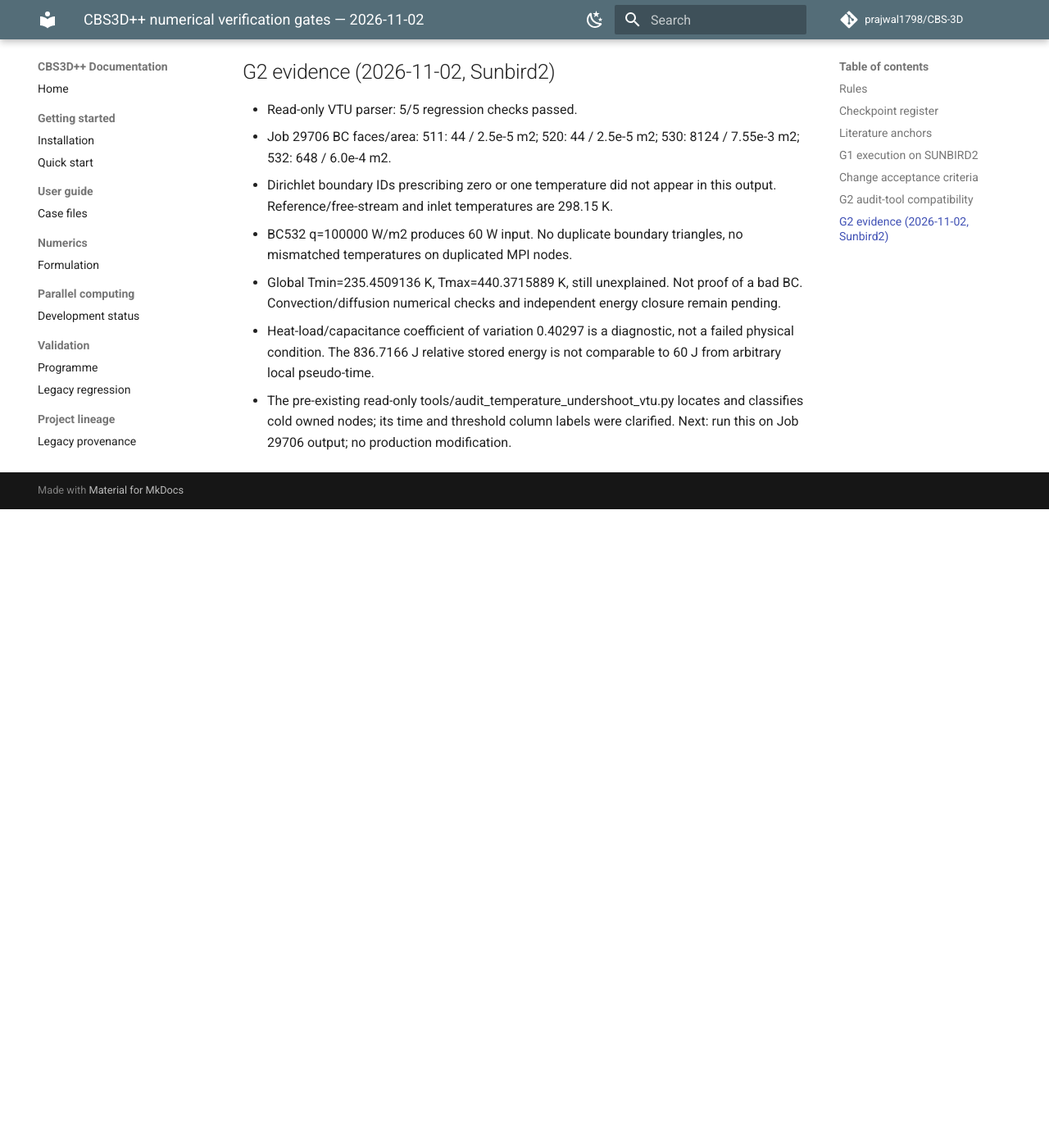
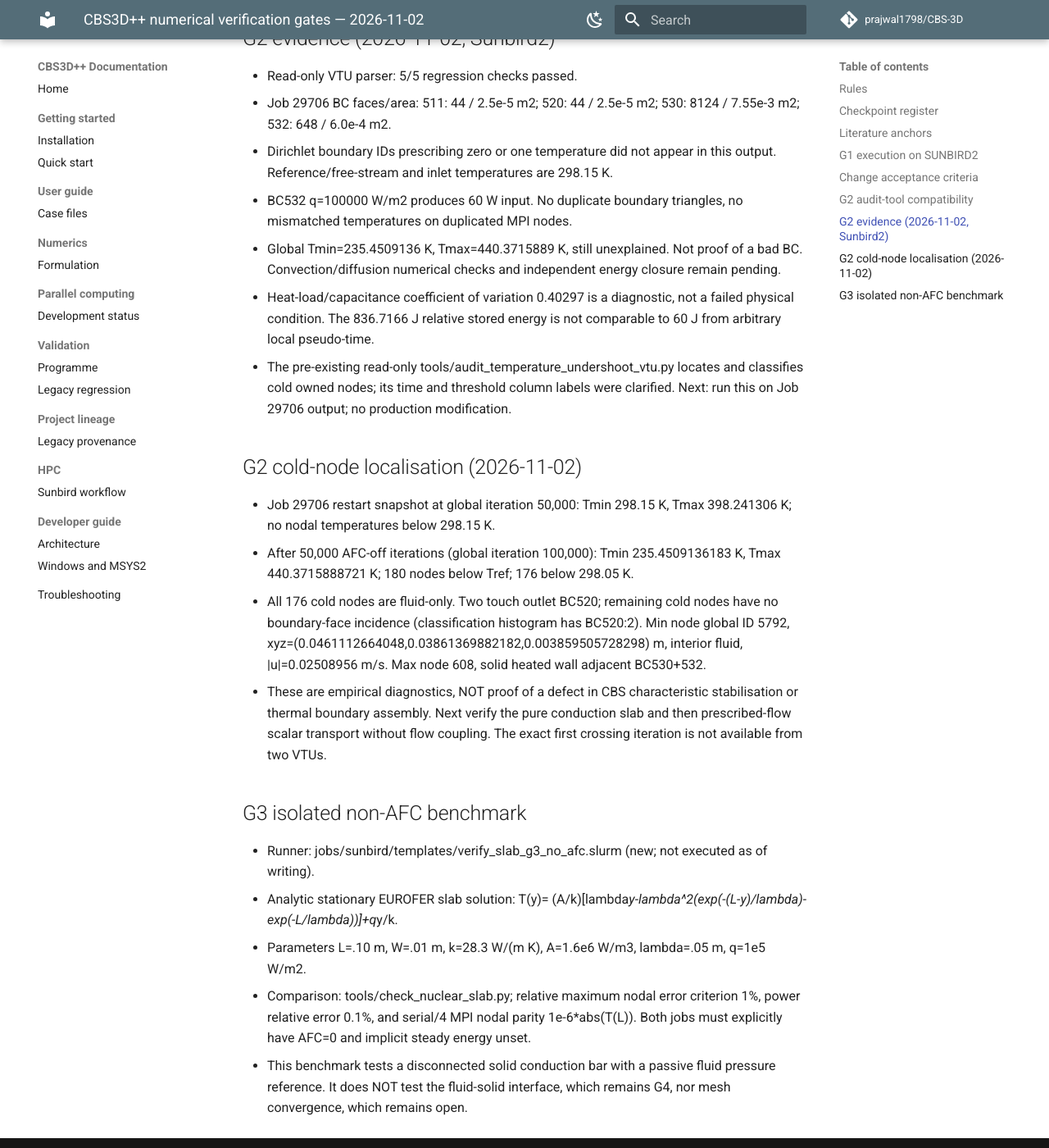
Before and after one commit to prajwal1798/CBS-3D, an MkDocs documentation site: the page built from docs/verification/CBS3D_NUMERICAL_VERIFICATION_GATES.md, in a window 1280 px wide and 1400 px high, scrolled down 3608 px. Shown: the whole window at 82% size. Built offline with MkDocs 1.6.1 and Material for MkDocs 9.7.7, drawn with Linux system fonts in a browser that asks for light colours; comment, search, counter and statistics services are not loaded; before the commit the page ends 4229 px from its top, so only the background shows below that; some of the changed text lies outside the part shown.

Commit message:
docs: record interior-fluid undershoot localisation and add G3 no-AFC slab run

```diff
--- a/docs/verification/CBS3D_NUMERICAL_VERIFICATION_GATES.md
+++ b/docs/verification/CBS3D_NUMERICAL_VERIFICATION_GATES.md
@@ -18,10 +18,10 @@
 | G1b | Exact frozen-velocity element linear operator versus finite-difference residual derivative | All 16 entries agree | Added C++ test; not yet executed |
 | G1c | Lumped thermal mass and timestep diagonal | Code vs direct P1-tet reference with positive entries | PASS: Sunbird2 CTest 3/3 (2026-11-02), shared-node and material masks |
 | G2 | Actual inlet/outlet/wall/interface boundary inventory and flux sign | Every applied BC and flux accounted for | PASS (structural): Job 29706 has only BC 511/520/530/532, 648 BC532 faces = 0.0006 m^2, 60 W applied, zero duplicate faces, zero MPI duplicate mismatch; full global energy closure remains G7 |
-| G3 | Solid-only diffusion | Uniform and linear patch tests; analytical heated slab; mesh refinement | Existing slab check available; re-evaluation pending |
+| G3 | Solid-only diffusion | Uniform/linear patch tests; analytical heated slab; mesh refinement | Standalone serial + 4 MPI non-AFC script added; executable results and mesh refinement pending |
 | G4 | Two-material conduction | Shared interface temperature, weak flux continuity, integrated balance | Pending |
 | G5 | Prescribed-flow scalar transport | Uniform T, analytical convection-diffusion and manufactured solutions | Uniform T check added; remaining pending |
-| G6 | Discrete positivity / DMP | Inspect assembled update matrix and *first* bound violation | Pending; never infer a cause from final Tmin alone |
+| G6 | Discrete positivity / DMP | Inspect assembled update matrix and *first* bound violation | U-channel AFC-off run: 176 cold nodes, ALL fluid-only, zero interface/solid; root mechanism and first crossing unresolved |
 | G7 | Integrated energy and mass | Sources + boundary heat = advection + storage within stated tolerance | Existing balance script; pending for U-channel |
 | G8 | Serial/MPI and restart parity | Independent solutions agree at declared tolerances | Pending |
 | G9 | Time/iteration convergence | Stationary residual, dt-variation and stopping robustness | Pending |
@@ -75,3 +75,18 @@
 - Global Tmin=235.4509136 K, Tmax=440.3715889 K, still unexplained. Not proof of a bad BC. Convection/diffusion numerical checks and independent energy closure remain pending.
 - Heat-load/capacitance coefficient of variation 0.40297 is a diagnostic, not a failed physical condition. The 836.7166 J relative stored energy is not comparable to 60 J from arbitrary local pseudo-time.
 - The pre-existing read-only tools/audit_temperature_undershoot_vtu.py locates and classifies cold owned nodes; its time and threshold column labels were clarified. Next: run this on Job 29706 output; no production modification.
+
+## G2 cold-node localisation (2026-11-02)
+
+- Job 29706 restart snapshot at global iteration 50,000: Tmin 298.15 K, Tmax 398.241306 K; no nodal temperatures below 298.15 K.
+- After 50,000 AFC-off iterations (global iteration 100,000): Tmin 235.4509136183 K, Tmax 440.3715888721 K; 180 nodes below Tref; 176 below 298.05 K.
+- All 176 cold nodes are fluid-only. Two touch outlet BC520; remaining cold nodes have no boundary-face incidence (classification histogram has BC520:2). Min node global ID 5792, xyz=(0.0461112664048,0.03861369882182,0.003859505728298) m, interior fluid, |u|=0.02508956 m/s. Max node 608, solid heated wall adjacent BC530+532.
+- These are empirical diagnostics, NOT proof of a defect in CBS characteristic stabilisation or thermal boundary assembly. Next verify the pure conduction slab and then prescribed-flow scalar transport without flow coupling. The exact first crossing iteration is not available from two VTUs.
+
+## G3 isolated non-AFC benchmark
+
+- Runner: jobs/sunbird/templates/verify_slab_g3_no_afc.slurm (new; not executed as of writing).
+- Analytic stationary EUROFER slab solution: T(y)= (A/k)[lambda*y-lambda^2(exp(-(L-y)/lambda)-exp(-L/lambda))]+q*y/k.
+- Parameters L=.10 m, W=.01 m, k=28.3 W/(m K), A=1.6e6 W/m3, lambda=.05 m, q=1e5 W/m2.
+- Comparison: tools/check_nuclear_slab.py; relative maximum nodal error criterion 1%, power relative error 0.1%, and serial/4 MPI nodal parity 1e-6*abs(T(L)). Both jobs must explicitly have AFC=0 and implicit steady energy unset.
+- This benchmark tests a disconnected solid conduction bar with a passive fluid pressure reference. It does NOT test the fluid-solid interface, which remains G4, nor mesh convergence, which remains open.
```
